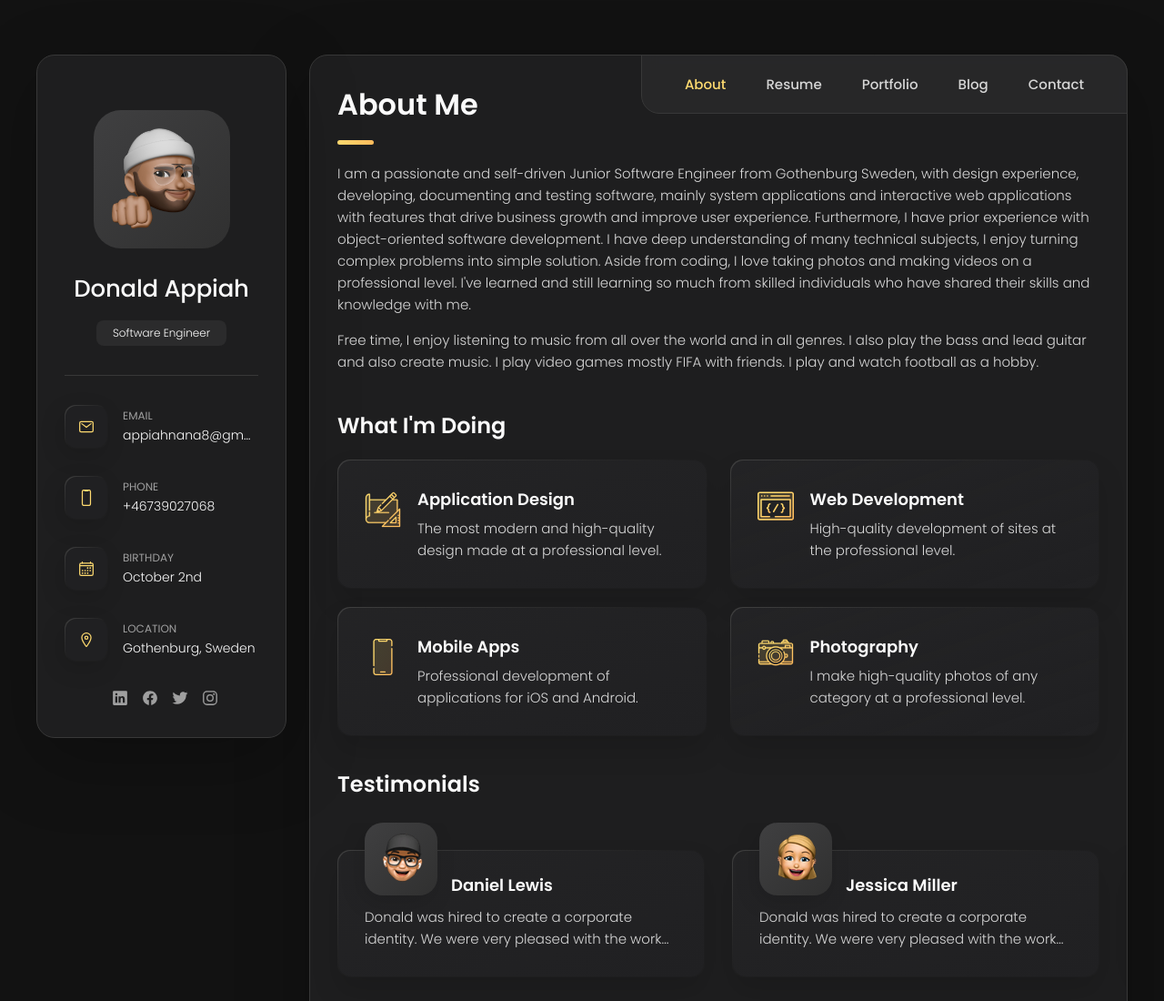
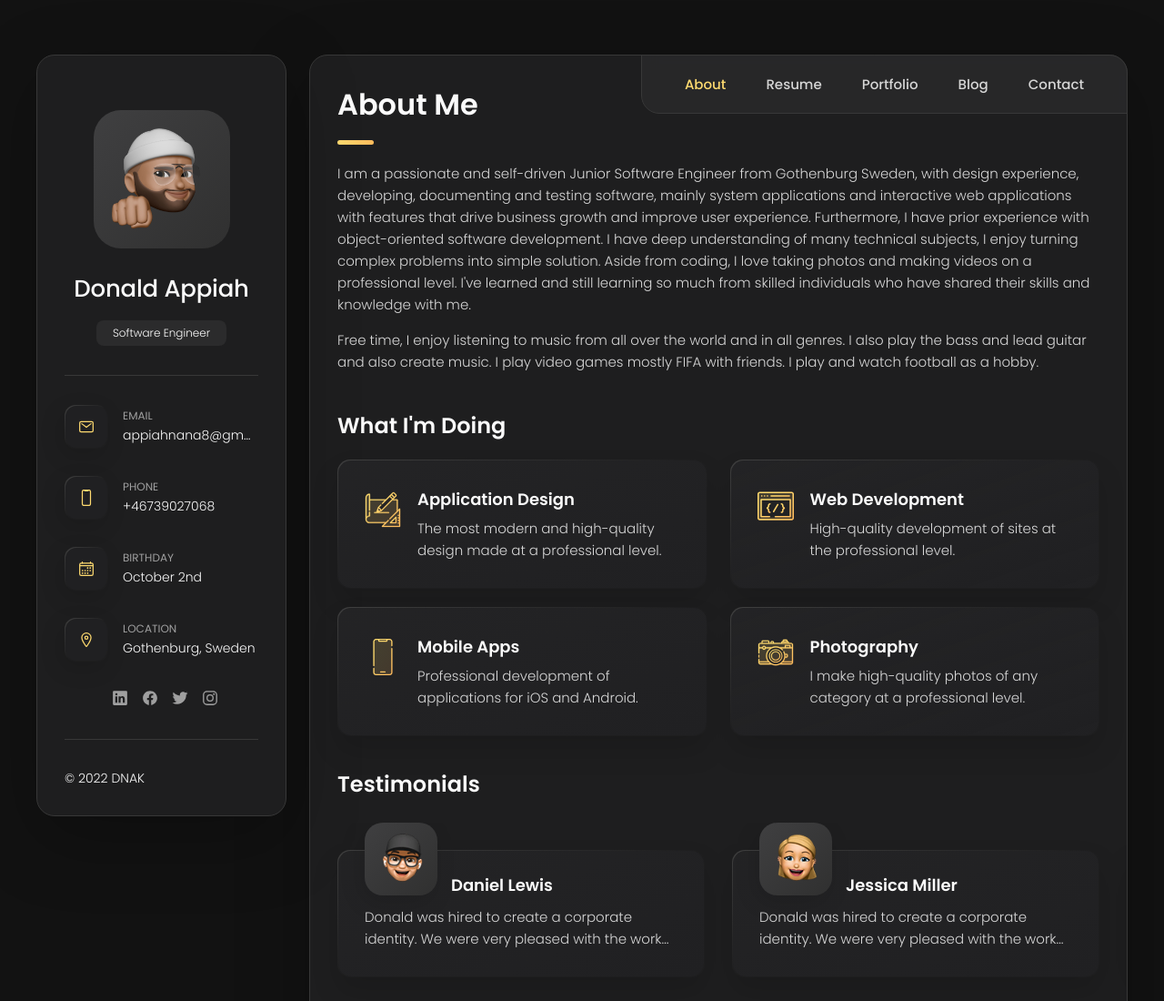
Before and after one commit to legendmcdonald/portfolio, a plain HTML site: page index.html in a window 1280 px wide. Shown: the top 1100 px of the page at 91% size. Drawn offline with nearby package versions, Linux system fonts and the light colour scheme.

Commit message:
new update

```diff
--- a/index.html
+++ b/index.html
@@ -122,6 +122,7 @@
           </li>
 
         </ul>
+
         <div class="separator"></div>
 
         <ul class="social-list">
@@ -149,10 +150,15 @@
             </a>
           </li>
 
-
         </ul>
 
+      </div>
 
+      <div class="separator"></div>
+
+      <div class="contact-info">
+
+        <time style="position: center"  >© 2022 DNAK</time>
       </div>
 
     </aside>
```
